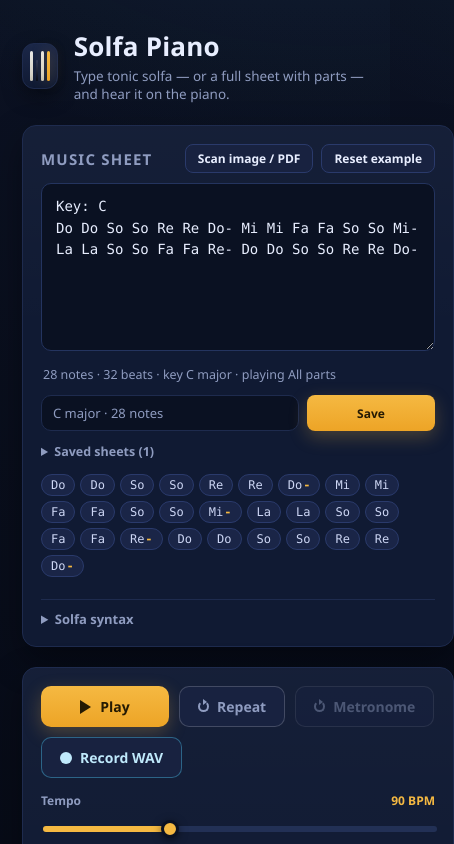
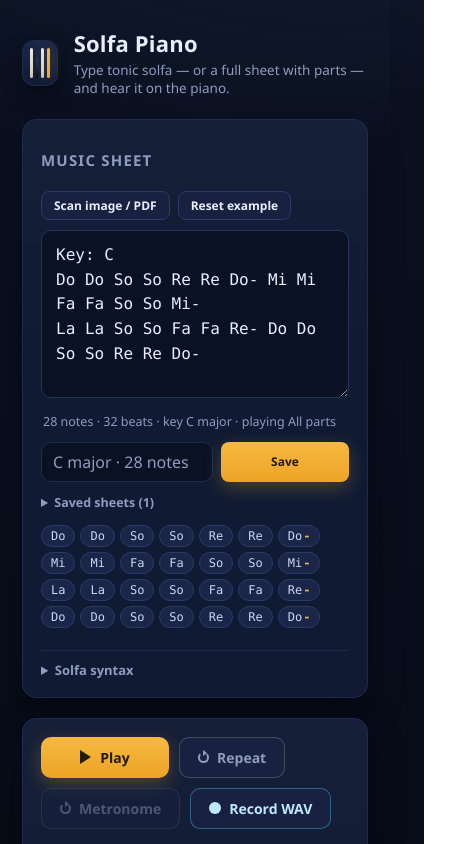
Before and after one commit to Don-Jeff122/solfa-player, a React (Vite) app: page / in a window 390 px wide. Shown: the top 844 px of the page, 454 px wide, since content can reach past the window. Built offline with nearby package versions, Linux system fonts and the light colour scheme.

Commit message:
Fix mobile viewport: prevent double-tap zoom, allow pinch, iOS focus fix, wrap head, min-width guards

```diff
--- a/index.html
+++ b/index.html
@@ -3,7 +3,7 @@
   <head>
     <meta charset="UTF-8" />
     <link rel="icon" type="image/svg+xml" href="/favicon.svg" />
-    <meta name="viewport" content="width=device-width, initial-scale=1.0" />
+    <meta name="viewport" content="width=device-width, initial-scale=1, viewport-fit=cover" />
     <meta
       name="description"
       content="Type tonic solfa and hear it played on a piano. Supports keys, parts (bass/tenor/alto/soprano), durations, and WAV recording."
--- a/src/index.css
+++ b/src/index.css
@@ -1,3 +1,20 @@
+
+layout > .card,
+.player-card,
+.input-card,
+.piano-holder,
+.piano-case {
+  min-width: 0;        /* grid/flex items won't blow the track out */
+  max-width: 100%;
+}
+body {
+  margin: 0;
+  padding: 0;
+  -webkit-text-size-adjust: 100%;
+  text-size-adjust: 100%;
+  touch-action: manipulation;
+}
+
 :root {
   --bg-0: #060a15;
   --bg-1: #0b1122;
@@ -50,6 +67,17 @@ body {
 }
 
 /* ---------- header ---------- */
+button,
+a,
+input,
+select,
+textarea,
+summary,
+[role='button'],
+.key {
+  touch-action: manipulation;
+}
+
 
 .app-header {
   display: flex;
@@ -128,11 +156,11 @@ body {
   display: flex;
   align-items: center;
   justify-content: space-between;
+  flex-wrap: wrap;      /* H2 + actions can stack instead of colliding */
+  gap: 8px;
   margin-bottom: 10px;
 }
-
 .card-head h2 {
-  margin: 0;
   font-size: 15px;
   font-weight: 700;
   text-transform: uppercase;
@@ -586,11 +614,13 @@ body {
 
 .slider-label {
   display: flex;
+.card-head {
+  display: flex;
+  align-items: center;
   justify-content: space-between;
-  font-size: 12px;
-  font-weight: 600;
-  color: var(--muted);
-  margin-bottom: 6px;
+  flex-wrap: wrap;      /* H2 + actions can stack instead of colliding */
+  gap: 8px;
+  margin-bottom: 10px;
 }
 
 .slider-value {
@@ -742,8 +772,8 @@ user-select: none;
   border: none;
   padding: 0;
   cursor: pointer;
+  touch-action: manipulation;
   -webkit-tap-highlight-color: transparent;
-  user-select: none;
   -webkit-user-select: none;
   -webkit-touch-callout: none;
 }
@@ -858,6 +888,28 @@ user-select: none;
   margin: 14px 2px 0;
   color: var(--muted);
   font-size: 12.5px;
+}
+}; @media (max-width: 640px) {
+  .app { padding: 18px 14px 28px; }         /* was 28px 22px 40px */
+  .card { padding: 14px 12px; }             /* was 18px */
+  .piano-case { padding: 10px 10px 12px; }  /* was 14px 14px 16px */
+  .app-header h1 { font-size: 22px; }       /* was 26px */
+
+  /* iOS focus-zoom guard */
+  .solfa-input,
+.save-name,
+.select-field select,
+.scanner-text { font-size: 16px; }
+}
+  .piano-case { padding: 10px 10px 12px; }  /* was 14px 14px 16px */
+  .app-header h1 { font-size: 22px; }       /* was 26px */
+
+  /* iOS focus-zoom guard */
+  .solfa-input,
+.save-name,
+.select-field select,
+.scanner-text { font-size: 16px; }
+}
 }
 
 /* scrollbar */
@@ -1257,3 +1309,13 @@ user-select: none;
   color: var(--accent);
   font-size: 11.5px;
 }
+button,
+a,
+input,
+select,
+textarea,
+summary,
+[role="button"],
+.key {
+  touch-action: manipulation;
+}
```
